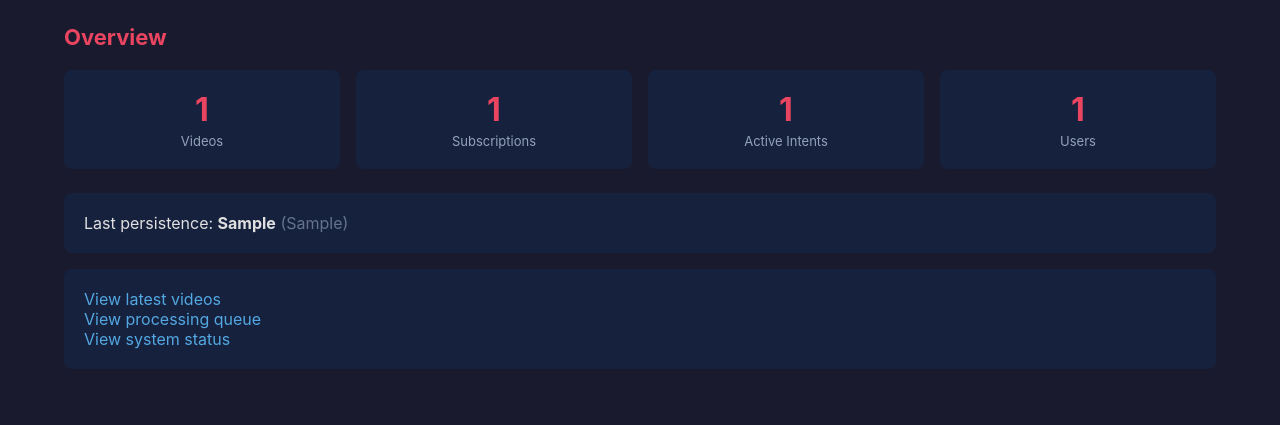
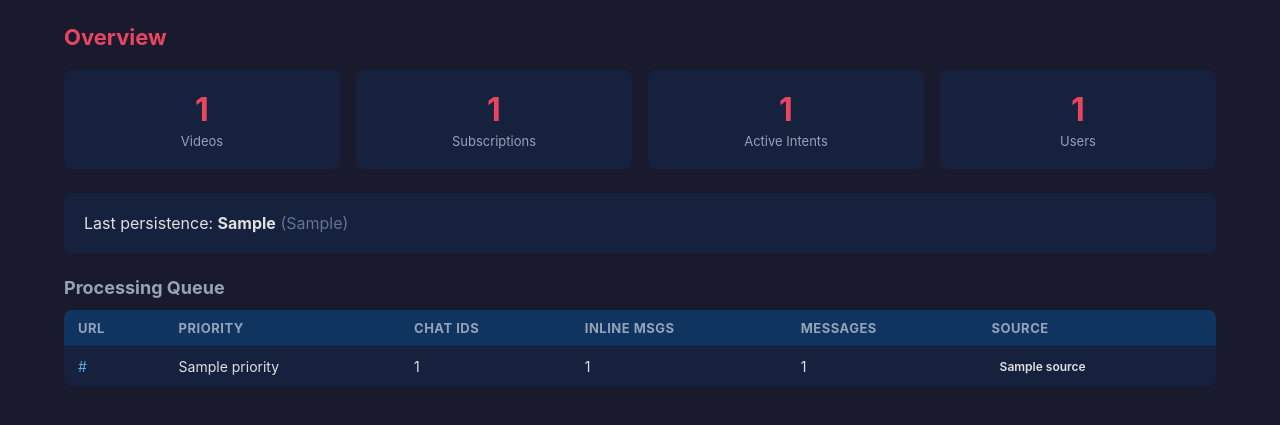
Before and after one commit to volkovskiyda/telegram-dasovbot, a Python web app: template dasovbot/dashboard/templates/index.html in a window 1280 px wide. Shown: the part 57-482 px from the top of the page. Run offline with Jinja, Linux system fonts and the light colour scheme; the template is opened without the code that fills it: most values are stand-ins (such as "Sample title", 1, 10 or a date in 2020).

Commit message:
dashboard: move queue data into overview page

```diff
--- a/dasovbot/dashboard/templates/index.html
+++ b/dasovbot/dashboard/templates/index.html
@@ -26,9 +26,36 @@
 <div class="card">
     <p>Last persistence: <strong>{{ last_persistence or 'never' }}</strong> <span class="text-muted">({{ last_persistence_relative }})</span></p>
 </div>
-<div class="card">
-    <p><a href="/videos">View latest videos</a></p>
-    <p><a href="/queue">View processing queue</a></p>
-    <p><a href="/system">View system status</a></p>
-</div>
+
+<h2 style="font-size: 18px; margin: 24px 0 12px; color: #94a3b8;">Processing Queue</h2>
+<table>
+    <thead>
+        <tr>
+            <th>URL</th>
+            <th>Priority</th>
+            <th>Chat IDs</th>
+            <th>Inline Msgs</th>
+            <th>Messages</th>
+            <th>Source</th>
+        </tr>
+    </thead>
+    <tbody>
+        {% for intent in intents %}
+        <tr>
+            <td><a href="{{ intent.url }}" target="_blank" rel="noopener">{{ intent.url[:60] }}{% if intent.url|length > 60 %}...{% endif %}</a></td>
+            <td>{{ intent.priority }}</td>
+            <td>{{ intent.chat_ids_count }}</td>
+            <td>{{ intent.inline_msg_ids_count }}</td>
+            <td>{{ intent.messages_count }}</td>
+            <td>
+                {% if intent.source %}
+                <span class="badge badge-{{ intent.source }}">{{ intent.source }}</span>
+                {% endif %}
+            </td>
+        </tr>
+        {% else %}
+        <tr><td colspan="6" class="text-muted" style="text-align: center;">Queue is empty</td></tr>
+        {% endfor %}
+    </tbody>
+</table>
 {% endblock %}
```
Also changed, not shown: dasovbot/dashboard/views.py (+14 -1 lines).
